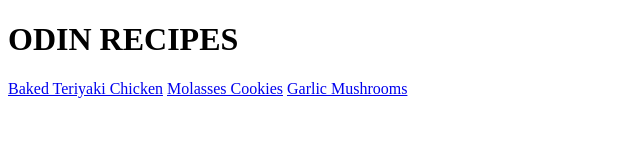
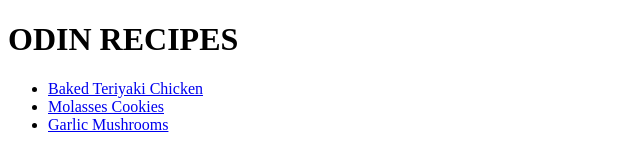
Before and after one commit to i-am-dima/odin-recipes, a plain HTML site: page index.html in a window 1280 px wide. Shown: the whole page, without its empty margins (0-640 px from the left). Drawn offline with Linux system fonts and the light colour scheme.

Commit message:
Make links on main page ul

```diff
--- a/index.html
+++ b/index.html
@@ -7,8 +7,10 @@
     </head>
     <body>
         <h1>Odin Recipes</h1>
-        <a href="recipes/baked-teriyaki-chicken.html">Baked Teriyaki Chicken</a>
-        <a href="recipes/molasses-cookies.html">Molasses Cookies</a>
-        <a href="recipes/garlic-mushrooms.html">Garlic Mushrooms</a>
+        <ul>
+        <li><a href="recipes/baked-teriyaki-chicken.html">Baked Teriyaki Chicken</a></li>
+        <li><a href="recipes/molasses-cookies.html">Molasses Cookies</a></li>
+        <li><a href="recipes/garlic-mushrooms.html">Garlic Mushrooms</a></li>
+        </ul>
     </body>
 </html>
```
